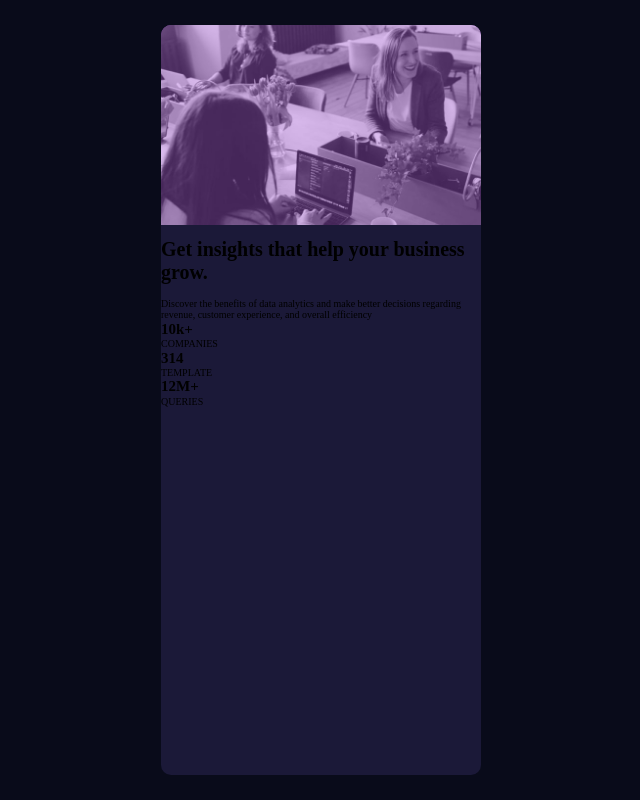
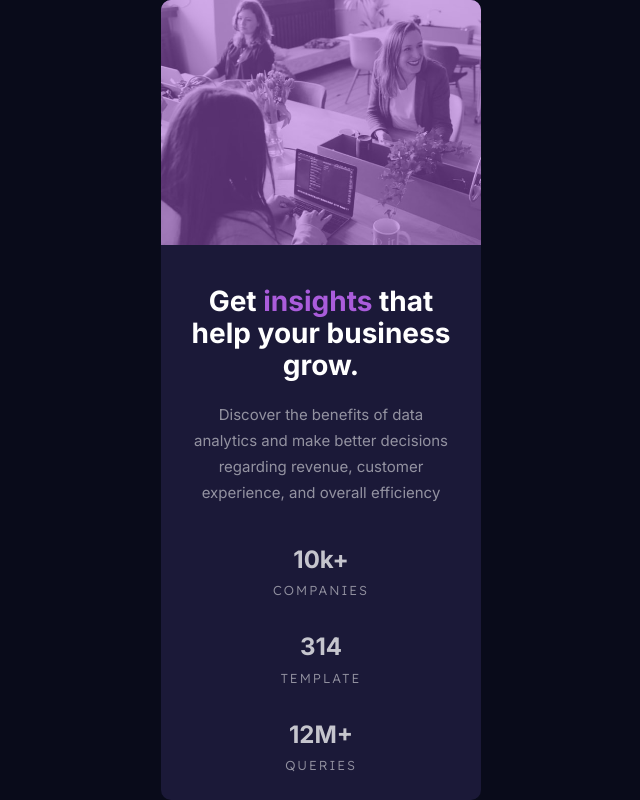
Before and after one commit to jazzielp/stats-preview-card, a plain HTML site: page index.html in a window 1280 px wide. Shown: the whole page, without its empty margins (319-959 px from the left). Drawn offline with Linux system fonts and the light colour scheme.

Commit message:
Terminando el estilo para movile first, ahora a comenzar con el response

```diff
--- a/assets/css/style.css
+++ b/assets/css/style.css
@@ -1,5 +1,5 @@
 @import url('https://fonts.googleapis.com/css2?family=Big+Shoulders+Display:wght@700&family=Inter:wght@300;400;700&family=Lato:wght@100;300;700&family=Lexend+Deca&family=Outfit:wght@300;400;600;700&family=Red+Hat+Display:wght@500;700;900&family=Roboto:wght@300;400;500;700&display=swap');
-@import url('https://fonts.googleapis.com/css2?family=Big+Shoulders+Display:wght@700&family=Inter:wght@300;400;700&family=Lato:wght@100;300;700&family=Lexend+Deca&family=Outfit:wght@300;400;600;700&family=Red+Hat+Display:wght@500;700;900&family=Roboto:wght@300;400;500;700&display=swap');
+@import url('https://fonts.googleapis.com/css2?family=Big+Shoulders+Display:wght@700&family=Inter:wght@300;400;700&family=Lato:wght@100;300;700&family=Lexend+Deca:wght@300;400&family=Outfit:wght@300;400;600;700&family=Red+Hat+Display:wght@500;700;900&family=Roboto:wght@300;400;500;700&display=swap');
 
 *{
     margin: 0;
@@ -39,7 +39,7 @@ html{
     width: 320px;
     min-width: 320px;
     max-width: 375px;
-    height: 750px;
+    height: 800px;
     background: var(--dark-desaturated-blue);
     border-radius: 10px;
 }
@@ -48,7 +48,7 @@ html{
 .header{
     position: relative;
     width: 100%;
-    height: 200px;
+    height: 245px;
     border-radius: 10px 10px 0 0;
     background: var(--soft-violet);
 }
@@ -62,5 +62,63 @@ html{
     background-repeat: no-repeat;
     background-size: cover;
     border-radius: 10px 10px 0 0;
-    opacity: 0.6;
+    opacity: 0.5;
 }
+
+.content__title{
+    font-size: 2.8rem;
+    font-weight: 700;
+    color: var(--white);
+    margin-top: 40px;
+    margin-bottom: 20px;
+    padding: 0 30px;
+    text-align: center;
+    font-family: 'Inter', sans-serif;
+
+}
+
+.content__title span{
+    color: var(--soft-violet);
+}
+
+.content__paragraph{
+    font-size: 1.5rem;
+    font-weight: 400;
+    line-height: 2.6rem;
+    color: var(--slightly-transparent-white-2);
+    padding: 0 30px;
+    text-align: center;
+    font-family: 'Inter', sans-serif;
+    opacity: .7;
+}
+
+.content__container-cards{
+    display: flex;
+    flex-direction: column;
+    align-items: center;
+    width: 100%;
+    margin-top: 25px;
+}
+
+.content__card{
+    width: 150px;
+    text-align: center;
+    margin-bottom: 20px;
+}
+
+.conent__title-card{
+    font-size: 2.4rem;
+    font-weight: 700;
+    font-family: 'Inter', sans-serif;
+    color: var(--slightly-transparent-white);
+    margin: 15px 0 10px 0;
+}
+
+.content__description-card{
+    color: var(--slightly-transparent-white-2);
+    font-size: 1.3rem;
+    font-family: 'Lexend Deca', sans-serif;
+    font-weight: 300;
+    opacity: .7;
+    letter-spacing: 2px;
+}
--- a/index.html
+++ b/index.html
@@ -41,6 +41,8 @@
                     <p class="content__description-card">
                         COMPANIES
                     </p>
+                </div>
+                <div class="content__card">
 
                     <h2 class="conent__title-card">
                         314
@@ -48,7 +50,8 @@
                     <p class="content__description-card">
                         TEMPLATE
                     </p>
-
+                </div>
+                <div class="content__card">
                     <h2 class="conent__title-card">
                         12M+
                     </h2>
```
